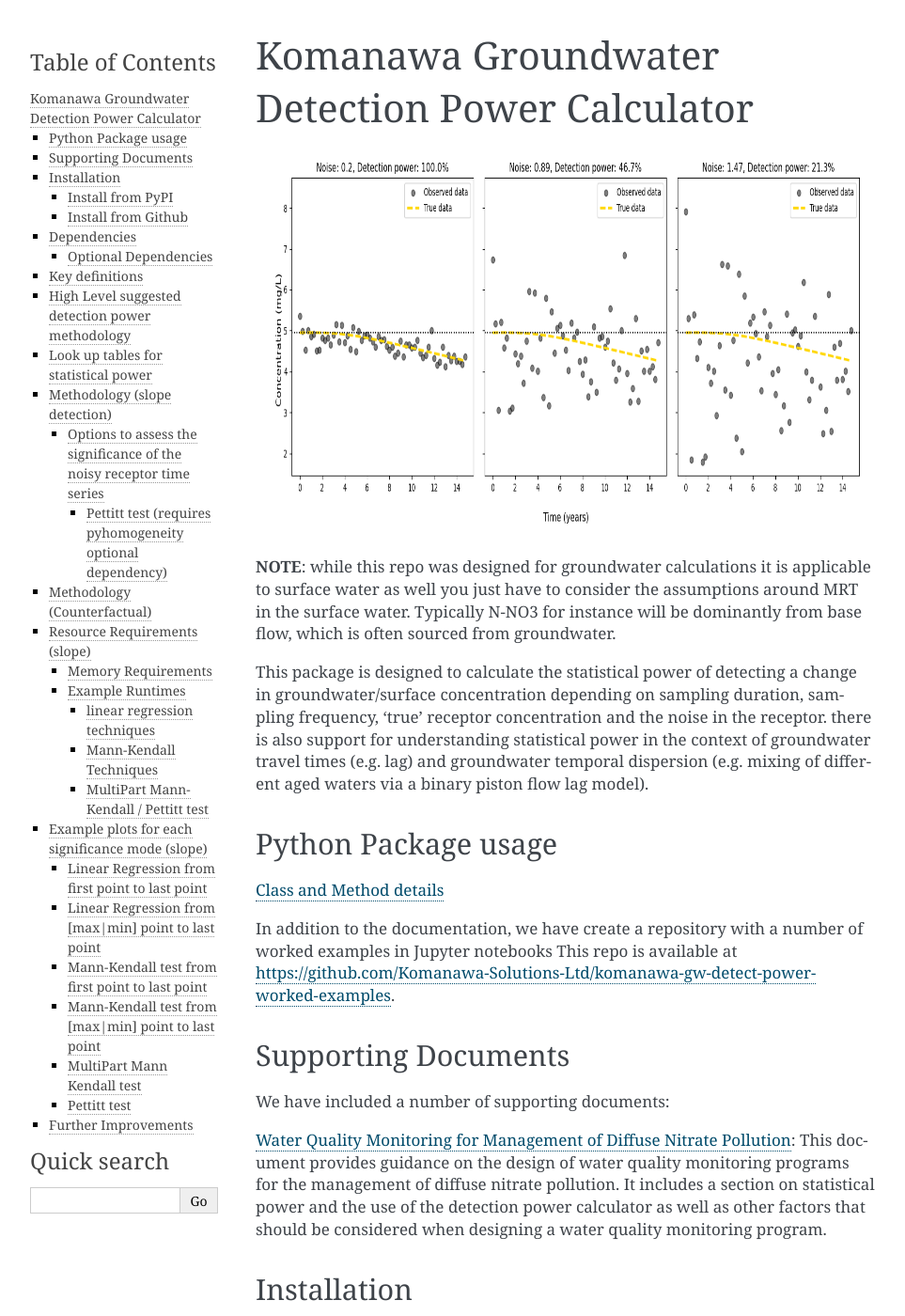
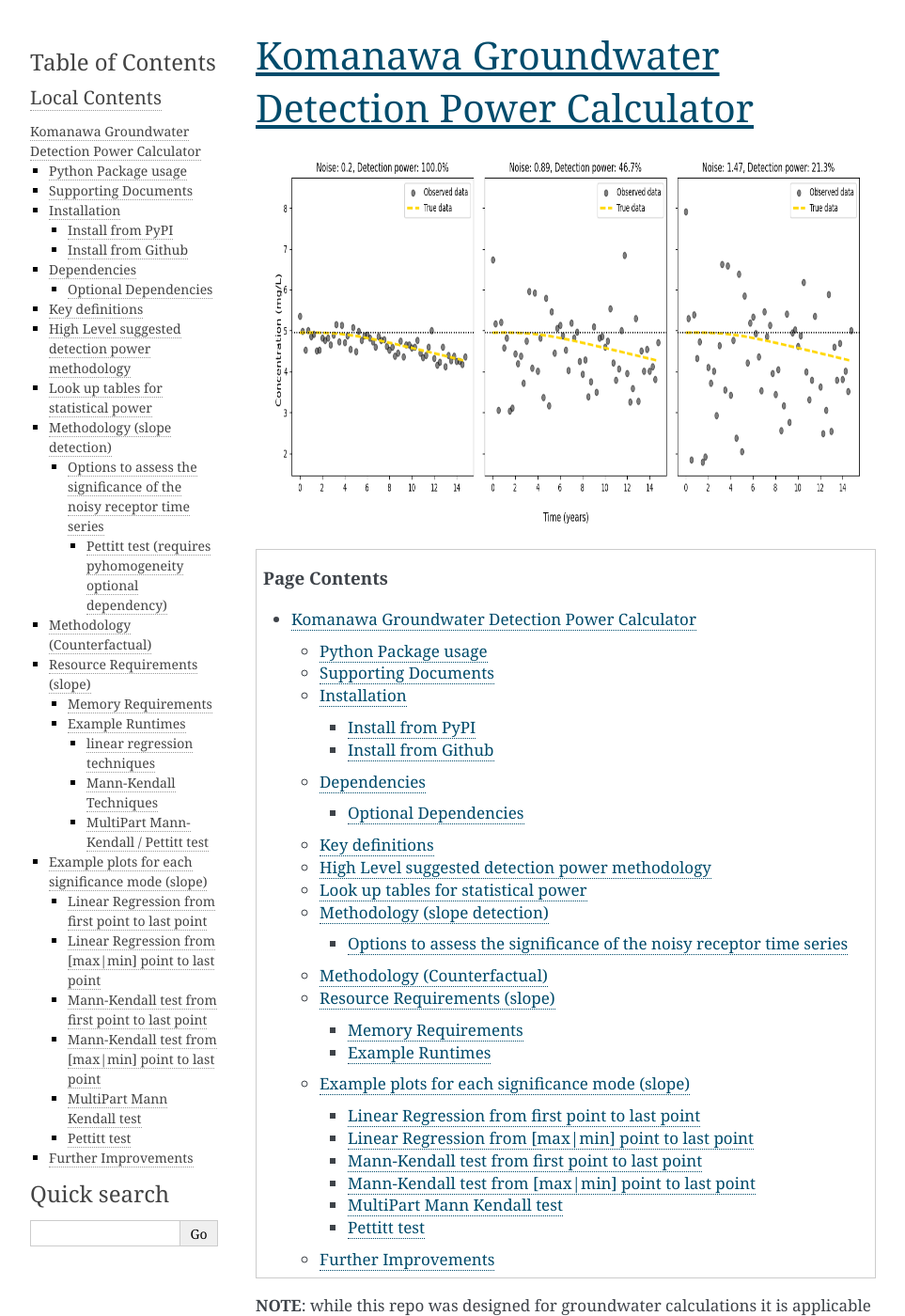
Before and after one commit to Komanawa/komanawa-gw-detect-power, a Sphinx documentation site: the page built from docs/index.rst, in a window 1280 px wide and 1400 px high. Shown: the whole window at 94% size, without its empty margins (148-1111 px from the left). Built offline with Sphinx 7.4.7, drawn with Linux system fonts in a browser that asks for light colours.

Commit message:
fix toc issues

```diff
--- /dev/null
+++ b/docs/_templates/localtoc.html
@@ -0,0 +1,2 @@
+<h4><a href="{{ pathto(master_doc) }}">Local Contents</a></h4>
+{{ toc }}
--- a/docs/conf.py
+++ b/docs/conf.py
@@ -10,7 +10,9 @@
 
 sys.path.insert(0, os.path.abspath('..'))
 
-project = 'Komanawa.gw_detect_power'
+# todo autoapi isn't generating the module overview
+
+project = 'Komanawa-gw-detect-power'
 copyright = '2024, Matt Dumont'
 author = 'Matt Dumont'
 release = 'V2.0.0'
@@ -26,7 +28,7 @@
 autoapi_keep_files = True  # Keep the generated files (for debugging)
 autoapi_ignore = ['*/lookup_table_inits.py', '*/create_lookup_tables.py']  # Ignore these files
 autoapi_python_class_content = 'both'  # Include both the class docstring and the __init__ docstring
-autoapi_dirs = ['../src']
+autoapi_dirs = ['../src/komanawa/gw_detect_power']  # The directory to scan for the API
 autoapi_options = ['members', 'inherited-members', 'show-inheritance', 'show-module-summary', 'imported-members',
                    'show-inheritance-diagram']
 
@@ -43,6 +45,6 @@
 html_theme = 'alabaster'
 html_static_path = ['_static']
 html_sidebars = {'**': [
-    # 'globaltoc.html', # add global api
+    'globaltoc.html', # add global api
     'localtoc.html',
     'searchbox.html']}
--- a/docs/index.rst
+++ b/docs/index.rst
@@ -4,6 +4,13 @@
 .. figure:: ../figures/high_vs_low_detection_power.png
    :height: 400 px
    :align: center
+
+.. toctree::
+   :maxdepth: 2
+   :hidden:
+
+.. contents:: Page Contents
+   :depth: 3
 
 **NOTE**: while this repo was designed for groundwater calculations it is applicable to surface water as well you just have to consider the assumptions around MRT in the surface water.  Typically N-NO3 for instance will be dominantly from base flow, which is often sourced from groundwater.
 
@@ -15,7 +22,7 @@
 Python Package usage
 ==============================================================
 
-`Class and Method details <autoapi/komanawa/gw_detect_power/index.html>`_
+`Class and Method details <autoapi/gw_detect_power/index.html>`_
 
 In addition to the documentation, we have create a repository with a number of worked examples in Jupyter notebooks
 This repo is available at `https://github.com/Komanawa-Solutions-Ltd/komanawa-gw-detect-power-worked-examples <https://github.com/Komanawa-Solutions-Ltd/komanawa-gw-detect-power-worked-examples>`_.
```
